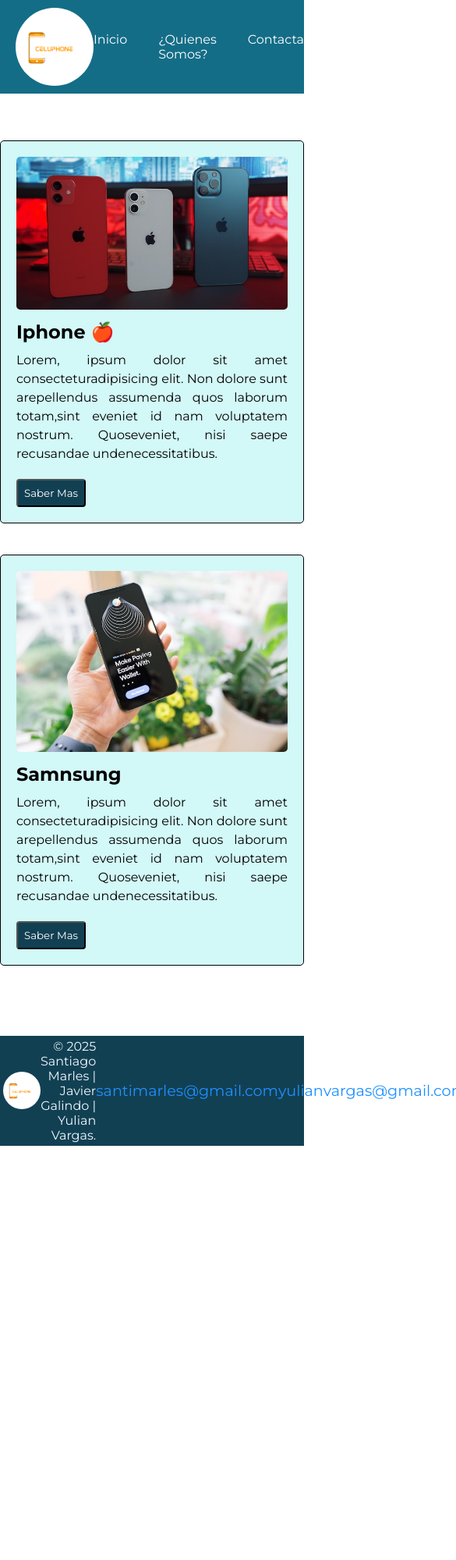
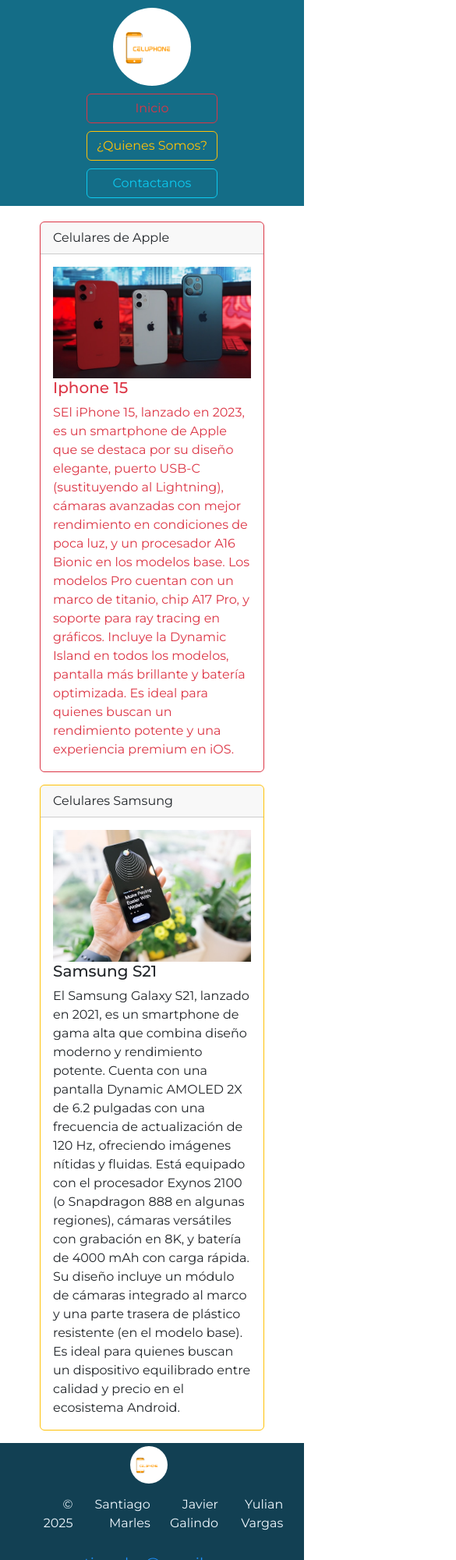
Before and after one commit to JaviSGalindo/El-Sitio-Blog---Room-1, a plain HTML site: page index.html in a window 390 px wide. Shown: the top 2000 px of the page at 78% size, 585 px wide, since content can reach past the window. Before the commit the page ends 1469 px from the top, so only its background shows below. Drawn offline with nearby package versions, Linux system fonts and the light colour scheme.

Commit message:
Agregando Boostrap

```diff
--- a/estilos/style.css
+++ b/estilos/style.css
@@ -13,6 +13,27 @@
     align-items: center;
     padding: 10px 20px;
     background-color: #146d87;
+}
+
+@media (max-width: 800px){
+    header{
+        display: flex;
+        flex-direction: column;
+    }
+}
+
+@media (max-width: 800px){
+    nav{
+        display: flex;
+        flex-direction: column;
+        margin-top: 10px;
+        gap: 10px;
+    }
+}
+
+
+.iphone{
+    width: 100%;
 }
 
 .logo {
@@ -141,6 +162,16 @@
     color: aliceblue;
 }
 
+.contenedor_lista{
+    display: flex;
+    flex-direction: row;
+    margin: 15px;
+}
+
+.lista{
+    text-decoration: none;
+}
+
 footer div {
     display: flex;
     align-items: center;
@@ -150,6 +181,7 @@
         color: #1E90FF;
         text-decoration: none;
         font-size: 1.2rem;
+        margin: 10px;
     }
 
 footer a:hover {
@@ -160,3 +192,10 @@
     border-radius: 50%;
     width: 3rem;
 }
+
+@media (max-width: 800px){
+    footer{
+        display: flex;
+        flex-direction: column;
+    }
+}
--- a/index.html
+++ b/index.html
@@ -1,44 +1,85 @@
 <!DOCTYPE html>
 <html lang="es">
   <head>
-    <meta charset="UTF-8">
-    <meta name="viewport" content="width=device-width, initial-scale=1.0">
-    <link rel="stylesheet" href="./estilos/style.css">
+    <meta charset="UTF-8" />
+    <meta name="viewport" content="width=device-width, initial-scale=1.0" />
+    <link rel="stylesheet" href="./estilos/style.css" />
+    <link
+      href="https://cdn.jsdelivr.net/npm/bootstrap@5.3.3/dist/css/bootstrap.min.css"
+      rel="stylesheet"
+      integrity="sha384-QWTKZyjpPEjISv5WaRU9OFeRpok6YctnYmDr5pNlyT2bRjXh0JMhjY6hW+ALEwIH"
+      crossorigin="anonymous"
+    />
     <title>Celuphone</title>
   </head>
   <body>
+    <header>
+      <img class="logo" src="./imagenes/logo.png" alt="logo" /><a
+        href="./index.html"
+      ></a>
+      <nav>
 
-    <header>
-        <img class="logo" src="./imagenes/logo.png" alt="logo"><a href="./index.html"></a>
-        <nav>
+        <button type="button" class="btn btn-outline-danger">Inicio</button>
+        <button type="button" class="btn btn-outline-warning">¿Quienes Somos?</button>
+        <button type="button" class="btn btn-outline-info">Contactanos</button>
+<!--
         <ul class="lista">
           <li class="inicio"><a href="./index.html">Inicio</a></li>
-                <li class="quienes"><a href="./quienessomos.html">¿Quienes Somos?</a></li>
+          <li class="quienes">
+            <a href="./quienessomos.html">¿Quienes Somos?</a>
+          </li>
           <li class="contacto"><a href="./contact_us.html">Contactanos</a></li>
         </ul>
+        -->
       </nav>
     </header>
 
     <main class="contenido">
+      <!--
         <div class="primer_celular">
             <img src="./imagenes/movil_uno.jpg"alt="celular">
             <h1>Iphone 🍎</h1>
             <p>Lorem, ipsum dolor sit amet consecteturadipisicing elit. Non dolore sunt arepellendus assumenda quos laborum totam,sint eveniet id nam voluptatem nostrum. Quoseveniet, nisi saepe recusandae undenecessitatibus.</p>
             <button><a id="enlace" href="https://www.apple.com/co/iphone-16-pro/" onclick="cambioBoton" target="_blank">Saber Mas</a></button>
+        </div> -->
+
+        <div class="card border-danger mb-3" style="max-width: 18rem;">
+            <div class="card-header">Celulares de Apple</div>
+            <div class="card-body text-danger">
+                <img class="iphone" src="./imagenes/movil_uno.jpg"alt="celular">
+                <h5 class="card-title">Iphone 15</h5>
+                <p class="card-text">SEl iPhone 15, lanzado en 2023, es un smartphone de Apple que se destaca por su diseño elegante, puerto USB-C (sustituyendo al Lightning), cámaras avanzadas con mejor rendimiento en condiciones de poca luz, y un procesador A16 Bionic en los modelos base. Los modelos Pro cuentan con un marco de titanio, chip A17 Pro, y soporte para ray tracing en gráficos. Incluye la Dynamic Island en todos los modelos, pantalla más brillante y batería optimizada. Es ideal para quienes buscan un rendimiento potente y una experiencia premium en iOS.</p>
             </div>
+        </div>
+
+        <div class="card border-warning mb-3" style="max-width: 18rem;">
+            <div class="card-header">Celulares Samsung</div>
+            <div class="card-body">
+                <img class="iphone" src="./imagenes/movil_dos.jpg"alt="celular">
+                <h5 class="card-title">Samsung S21</h5>
+                <p class="card-text">El Samsung Galaxy S21, lanzado en 2021, es un smartphone de gama alta que combina diseño moderno y rendimiento potente. Cuenta con una pantalla Dynamic AMOLED 2X de 6.2 pulgadas con una frecuencia de actualización de 120 Hz, ofreciendo imágenes nítidas y fluidas. Está equipado con el procesador Exynos 2100 (o Snapdragon 888 en algunas regiones), cámaras versátiles con grabación en 8K, y batería de 4000 mAh con carga rápida. Su diseño incluye un módulo de cámaras integrado al marco y una parte trasera de plástico resistente (en el modelo base). Es ideal para quienes buscan un dispositivo equilibrado entre calidad y precio en el ecosistema Android.</p>
+            </div>
+        </div>
+
+      <!--
         <div class="segundo_celular">
             <img src="./imagenes/movil_dos.jpg"alt="celular">
             <h1>Samnsung</h1>
             <p>Lorem, ipsum dolor sit amet consecteturadipisicing elit. Non dolore sunt arepellendus assumenda quos laborum totam,sint eveniet id nam voluptatem nostrum. Quoseveniet, nisi saepe recusandae undenecessitatibus.</p>
             <button><a id="enlaceDos" href="https://www.samsung.com/co/smartphones/galaxy-s/?available-online" onclick="cambioBoton" target="_blank">Saber Mas</a></button>
-        </div>
+        </div>-->
     </main>
 
     <footer>
-        <div>
-            <img src="images/logo.png" alt="CeluPhone">
+      <div class="contendor_imagen">
+        <img src="images/logo.png" alt="CeluPhone" />
       </div>
-        <p>&copy; 2025 Santiago Marles | Javier Galindo | Yulian Vargas.</p>
+      <ul class="contenedor_lista">
+        <li class="lista">&copy; 2025</li>
+        <li class="lista">Santiago Marles</li>
+        <li class="lista">Javier Galindo</li>
+        <li class="lista">Yulian Vargas</li>
+    </ul>
       <a href="mailto:santimarles@gmail.com">santimarles@gmail.com</a>
       <a href="mailto:yulianvargas@gmail.com">yulianvargas@gmail.com</a>
       <a href="mailto:javigalindo@gmail.com">javigalindo@gmail.com</a>
@@ -46,6 +87,10 @@
     </footer>
 
     <script src="./main.js"></script>
-
+    <script
+      src="https://cdn.jsdelivr.net/npm/bootstrap@5.3.3/dist/js/bootstrap.bundle.min.js"
+      integrity="sha384-YvpcrYf0tY3lHB60NNkmXc5s9fDVZLESaAA55NDzOxhy9GkcIdslK1eN7N6jIeHz"
+      crossorigin="anonymous"
+    ></script>
   </body>
 </html>
```
Lines whose indentation alone changed are shown as unchanged.
